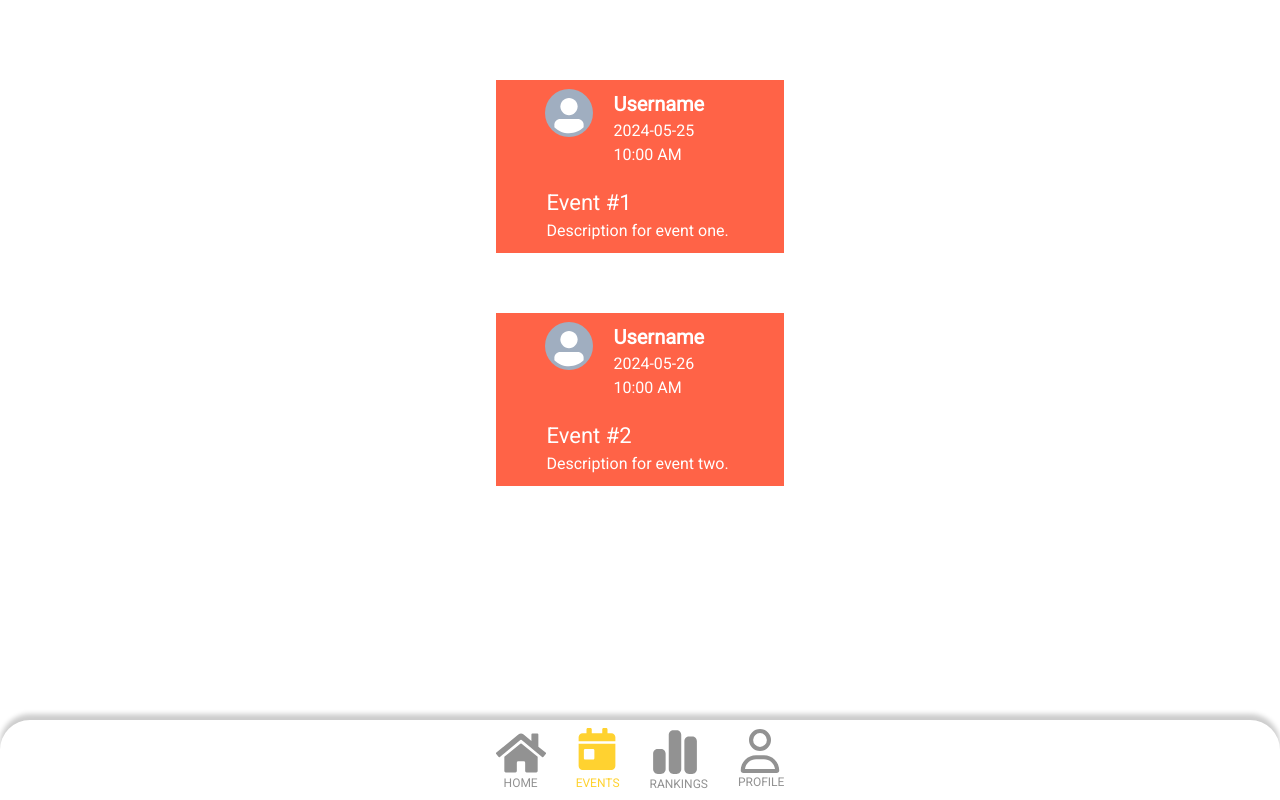
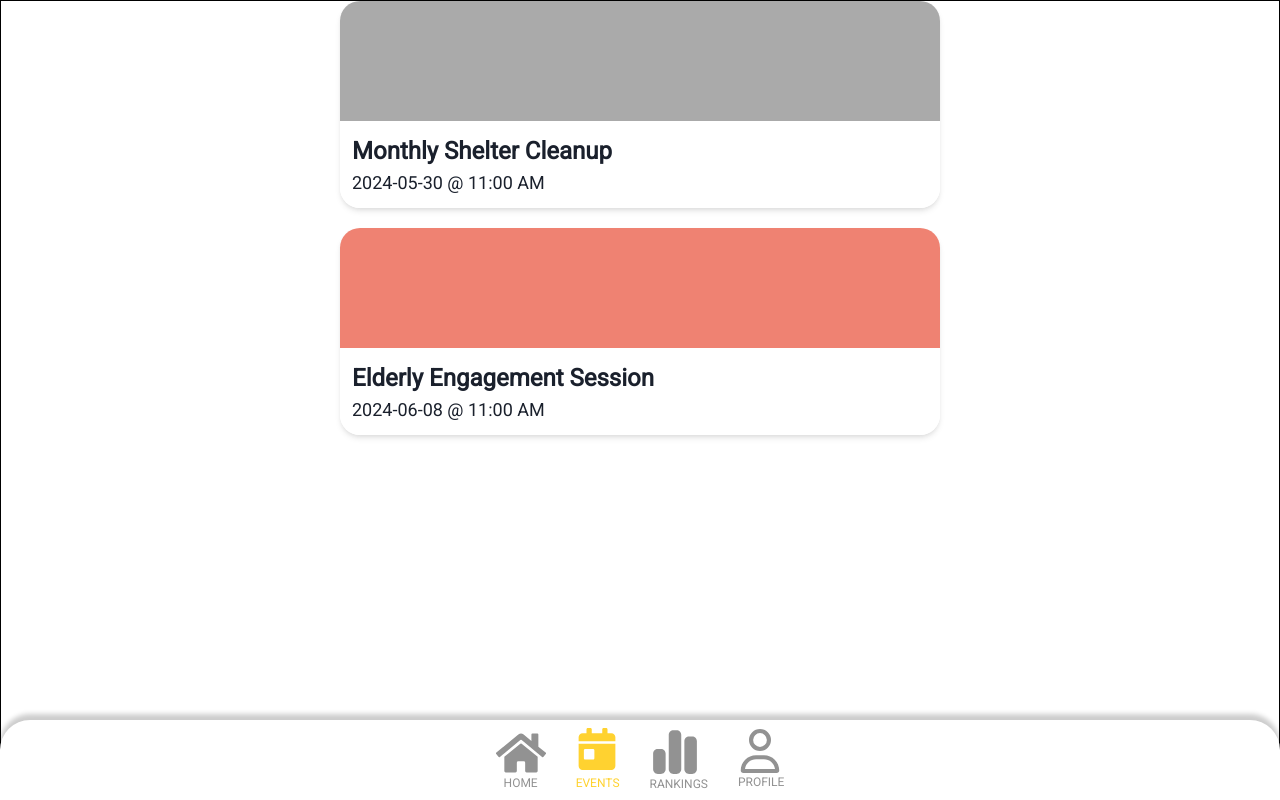
Before and after one commit to kahkoii/hacksingapore2024, a React (Vite) app: page /events in a window 1280 px wide. Built offline with nearby package versions, Linux system fonts and the light colour scheme.

Commit message:
create new events box

```diff
--- a/src/pages/EventBox/EventBox.css
+++ b/src/pages/ActivityBox/ActivityBox.css
@@ -2,22 +2,18 @@
 	font-size: 20px;
 	font-weight: 700;
 }
-.name-date-time-big{
+.name-date-time-big {
 	display: flex;
 	padding: 9px;
-
 }
 
-
-.name-date-time-small{
+.name-date-time-small {
 	display: flex;
 	flex-direction: column;
 	margin-left: 20px;
-
 }
 
-
-.event-title {
+.activity-title {
 	font-size: 22px;
 }
 
--- a/src/pages/EventBox/EventBox.tsx
+++ b/src/pages/ActivityBox/ActivityBox.tsx
@@ -1,8 +1,8 @@
-import './EventBox.css'
+import './ActivityBox.css'
 import { Flex, Box, Avatar } from '@chakra-ui/react'
 
-interface EventBoxProps {
-	event: {
+interface ActivityBoxProps {
+	activity: {
 		name: string
 		date: string
 		time: string
@@ -11,7 +11,7 @@ interface EventBoxProps {
 	}
 }
 
-const EventBox: React.FC<EventBoxProps> = ({ event }) => {
+const ActivityBox: React.FC<ActivityBoxProps> = ({ activity }) => {
 	return (
 		<Flex
 			height="auto"
@@ -30,18 +30,18 @@ const EventBox: React.FC<EventBoxProps> = ({ event }) => {
 				<div className="name-date-time-big">
 					<Avatar />
 					<div className="name-date-time-small">
-						<h3 className="name">{event.name}</h3>
+						<h3 className="name">{activity.name}</h3>
 						<p>
 							{' '}
-							{event.date} {event.time}
+							{activity.date} {activity.time}
 						</p>
 					</div>
 				</div>
 
 				<div className="title-desc">
-					<h2 className="event-title">{event.title}</h2>
-					<div className="event-desc">
-						<p>{event.description}</p>
+					<h2 className="activity-title">{activity.title}</h2>
+					<div className="activity-desc">
+						<p>{activity.description}</p>
 					</div>
 				</div>
 			</Box>
@@ -49,4 +49,4 @@ const EventBox: React.FC<EventBoxProps> = ({ event }) => {
 	)
 }
 
-export default EventBox
+export default ActivityBox
--- /dev/null
+++ b/src/pages/Events/EventBox.tsx
@@ -0,0 +1,49 @@
+import { Flex, Box, Text } from '@chakra-ui/react'
+/* eslint-disable react/prop-types */
+
+interface EventBoxProps {
+	event: {
+		id: number
+		title: string
+		date: string
+		time: string
+		organizer: string
+		category: string
+		description: string
+		image: string
+	}
+}
+
+const EventBox: React.FC<EventBoxProps> = ({ event }) => (
+	<Flex
+		flexDir="column"
+		borderRadius="20px"
+		width="90vw"
+		maxWidth="600px"
+		boxShadow="md"
+	>
+		<Box
+			bgColor={event.image}
+			height="120px"
+			width="100%"
+			borderRadius="20px 20px 0px 0px"
+		/>
+		<Flex
+			flexDir="row"
+			padding="12px"
+			bgColor="#fff"
+			borderRadius="0 0 20px 20px"
+		>
+			<Flex flexDir="column">
+				<Text fontSize="2xl" fontWeight="semibold">
+					{event.title}
+				</Text>
+				<Text fontSize="lg" fontWeight="light">
+					{event.date} @ {event.time}
+				</Text>
+			</Flex>
+		</Flex>
+	</Flex>
+)
+
+export default EventBox
--- /dev/null
+++ b/src/pages/Events/Events.tsx
@@ -0,0 +1,45 @@
+import { Flex } from '@chakra-ui/react'
+import EventBox from './EventBox'
+
+const Events: React.FC = () => {
+	const events = [
+		{
+			id: 5,
+			title: 'Monthly Shelter Cleanup',
+			date: '2024-05-30',
+			time: '11:00 AM',
+			organizer: 'SPCA',
+			category: 'animals',
+			description:
+				'Clean up pet shelters whilst playing with our resident cats and dogs',
+			image: '#aaa',
+		},
+		{
+			id: 6,
+			title: 'Elderly Engagement Session',
+			date: '2024-06-08',
+			time: '11:00 AM',
+			organizer: 'NTUC Health',
+			category: 'elderly',
+			description:
+				'Chat with members of the elderly to make their day better',
+			image: '#ef8272',
+		},
+	]
+
+	return (
+		<Flex
+			flexDir="column"
+			alignItems="center"
+			gap="20px"
+			border="1px solid black"
+			height="100vh"
+		>
+			{events.map((event) => (
+				<EventBox key={event.id} event={event} />
+			))}
+		</Flex>
+	)
+}
+
+export default Events
--- a/src/pages/Home/Home.tsx
+++ b/src/pages/Home/Home.tsx
@@ -1,9 +1,9 @@
 import './Home.css'
-import EventBox from '../EventBox/EventBox'
+import ActivityBox from '../ActivityBox/ActivityBox'
 import { Flex } from '@chakra-ui/react'
 
 const Home: React.FC = () => {
-	const events = [
+	const activities = [
 		{
 			id: 1,
 			name: 'Username',
@@ -30,8 +30,8 @@ const Home: React.FC = () => {
 			paddingTop="40px"
 			gap="20px"
 		>
-			{events.map((event) => (
-				<EventBox key={event.id} event={event} />
+			{activities.map((activity) => (
+				<ActivityBox key={activity.id} activity={activity} />
 			))}
 		</Flex>
 	)
--- a/src/pages/Routes.tsx
+++ b/src/pages/Routes.tsx
@@ -1,6 +1,7 @@
 import React from 'react'
 import { BrowserRouter as Router, Route, Routes } from 'react-router-dom'
 import Home from './Home/Home'
+import Events from './Events/Events'
 import Navbar from './Templates/Navbar'
 
 const App: React.FC = () => (
@@ -9,6 +10,7 @@ const App: React.FC = () => (
 			{/* Public Pages */}
 			<Route element={<Navbar />}>
 				<Route path="/*" element={<Home />} />
+				<Route path="/events" element={<Events />} />
 			</Route>
 		</Routes>
 	</Router>
--- a/src/pages/Templates/Navbar.tsx
+++ b/src/pages/Templates/Navbar.tsx
@@ -18,6 +18,7 @@ const Navbar: React.FC = () => (
 			gap="30px"
 			justifyContent="center"
 			color="#929292"
+			bgColor="#fff"
 		>
 			<Flex
 				flexDir="column"
```
